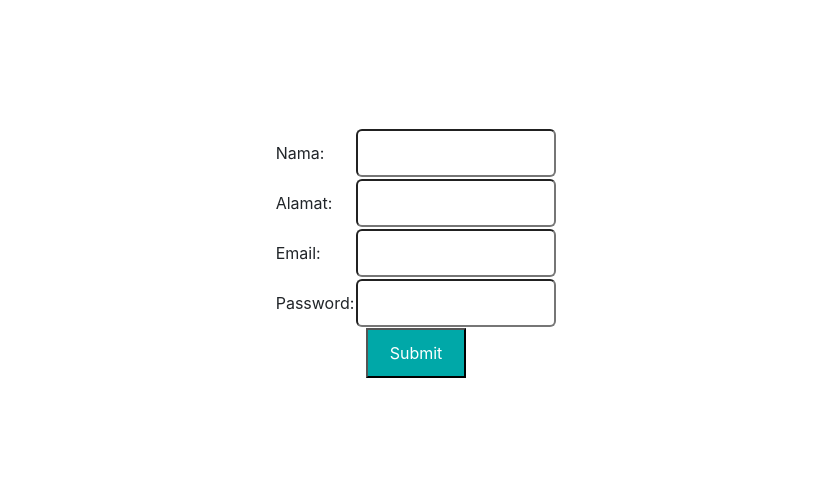
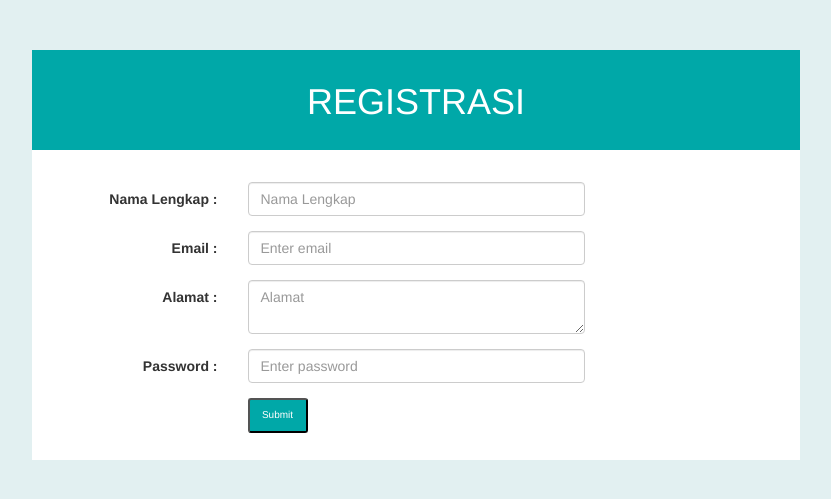
Before and after one commit to ariqmusyaffaramadhani/IF4102_SCI-LAND, a CodeIgniter app: page /IF4102_SCI-LAND/index.php/admcontroller/index in a window 1280 px wide. Shown: the top 499 px of the page, without its empty margins (224-1055 px from the left). Run offline with CodeIgniter, Linux system fonts and the light colour scheme; some libraries are stand-ins or nearby versions.

Commit message:
view registrasi

```diff
--- a/tubes/application/views/regisAdmin.php
+++ b/tubes/application/views/regisAdmin.php
@@ -3,34 +3,77 @@
 <head>
     <title>Registrasi Admin</title>
     <meta charset="utf-8">
-    <link rel="stylesheet" type="text/css" href="<?php echo base_url(); ?>src/regis.css">
-    <link rel="stylesheet" type="text/css" href="<?php echo base_url(); ?>src/css/bootstrap.min.css">
+    <!-- <link rel="stylesheet" type="text/css" href="<?php echo base_url(); ?>src/regis.css">
+    <link rel="stylesheet" type="text/css" href="<?php echo base_url(); ?>src/css/bootstrap.min.css"> -->
+    <meta name="viewport" content="width=device-width, initial-scale=1">
+    <link rel="stylesheet" href="https://maxcdn.bootstrapcdn.com/bootstrap/3.4.0/css/bootstrap.min.css">
+    <script src="https://ajax.googleapis.com/ajax/libs/jquery/3.4.1/jquery.min.js"></script>
+    <script src="https://maxcdn.bootstrapcdn.com/bootstrap/3.4.0/js/bootstrap.min.js"></script>
 </head>
+<style media="screen">
+  body { background-color: #E2F0F1; }
+  .atas { height: 100px;
+        background-color: #00A8A8;
+        width: 60%;
+        padding-top: 12px;
+        margin-left: 20%;
+        margin-top: 50px;}
+  button { background-color: #00A8A8;
+           color: white;
+           border-radius: 3px;
+           padding: 5px;
+           width: 60px;
+           height: 35px;
+           font-size: 10px; }
+  button:hover { cursor: pointer;
+                 background-color: #13326D; }
+  #alamat { height: 30px; }
+  .middle { border : solid 2px white;
+           padding-top : 30px;
+           padding-left : 30px;
+           padding-right : 30px;
+           padding-bottom : 10px;
+           margin-left: 20%;
+           width: 60%;
+          background-color: white; }
+  h1 { color : white; }
+</style>
 <body>
-    <center>
-    <div>
-    <form action="<?php echo site_url('admController/regisAdmin'); ?>" method="post" class="regis">
-        <table>
-            <tr>
-                <td>Nama:</td>
-                <td><input type="text" name="namaAdm"></td>
-            </tr>
-            <tr>
-                <td>Alamat:</td>
-                <td><input type="text" name="alamatAdm"></td>
-            </tr>
-            <tr>
-                <td>Email:</td>
-                <td><input type="email" name="emailAdm"></td>
-            </tr>
-            <tr>
-                <td>Password:</td>
-                <td><input type="password" name="passAdm"></td>
-            </tr>
-        </table>
-        <button type="submit">Submit</button>
+  <div class="atas">
+    <h1><center>REGISTRASI</center</h1>
+  </div>
+  <div class="middle">
+    <form class="form-horizontal" action="<?php echo site_url('admController/regisAdmin'); ?>" method="post" class="regis">
+      <div class="form-group">
+        <label class="control-label col-sm-3" for="namaAdm">Nama Lengkap :</label>
+        <div class="col-sm-6">
+          <input type="namaAdm" class="form-control" id="namaAdm" placeholder="Nama Lengkap" name="namaAdm">
+        </div>
+      </div>
+      <div class="form-group">
+        <label class="control-label col-sm-3" for="emailAdm">Email :</label>
+        <div class="col-sm-6">
+          <input type="email" class="form-control" id="emailAdm" placeholder="Enter email" name="emailAdm">
+        </div>
+      </div>
+      <div class="form-group">
+        <label class="control-label col-sm-3" for="alamat">Alamat :</label>
+        <div class="col-sm-6">
+          <textarea type="text" class="form-control" id="alamatAdm" name="alamatAdm" placeholder="Alamat"></textarea>
+        </div>
+      </div>
+      <div class="form-group">
+        <label class="control-label col-sm-3" for="passAdm">Password :</label>
+        <div class="col-sm-6">
+          <input type="password" class="form-control" id="passAdm" placeholder="Enter password" name="passAdm">
+        </div>
+      </div>
+      <div class="form-group">
+        <div class="col-sm-offset-3 col-sm-9">
+          <button>Submit</button>
+        </div>
+      </div>
     </form>
-    </div>
-</center>
-</body>
+  </div>
+  </body>
 </html>
```
Also changed, not shown: tubes/application/views/login.php (+36 -4 lines), tubes/application/views/login_admin.php (line endings or trailing spaces).
